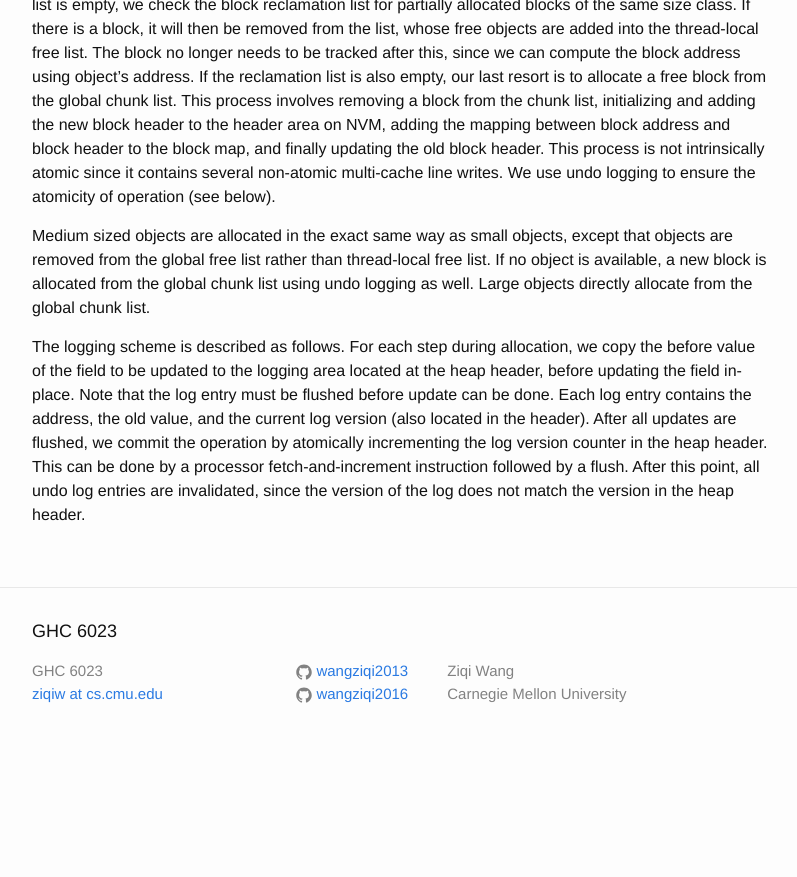
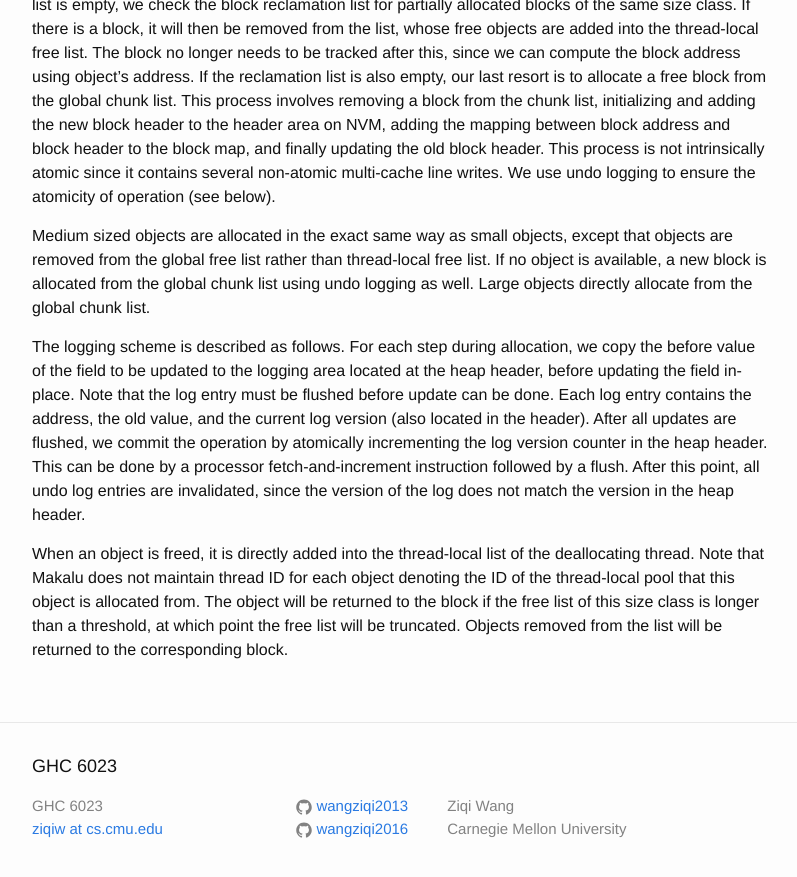
Before and after one commit to wangziqi2013/wangziqi2013.github.io, a Jekyll site: the page built from _posts/2019-11-18-makalu.markdown, in a window 1280 px wide and 900 px high, scrolled down 3277 px. Shown: the top 877 px of the window, without its empty margins (238-1035 px from the left). Built offline with Jekyll 4.4.1, drawn with Linux system fonts in a browser that asks for light colours; before the commit the page ends 4042 px from its top, so only the background shows below that.

Commit message:
Adding dealloc

```diff
--- a/_posts/2019-11-18-makalu.markdown
+++ b/_posts/2019-11-18-makalu.markdown
@@ -134,3 +134,8 @@ must be flushed before update can be done. Each log entry contains the address,
 the log version counter in the heap header. This can be done by a processor fetch-and-increment instruction followed
 by a flush. After this point, all undo log entries are invalidated, since the version of the log does not match the
 version in the heap header.
+
+When an object is freed, it is directly added into the thread-local list of the deallocating thread. Note that Makalu
+does not maintain thread ID for each object denoting the ID of the thread-local pool that this object is allocated
+from. The object will be returned to the block if the free list of this size class is longer than a threshold, at
+which point the free list will be truncated. Objects removed from the list will be returned to the corresponding block.
```
